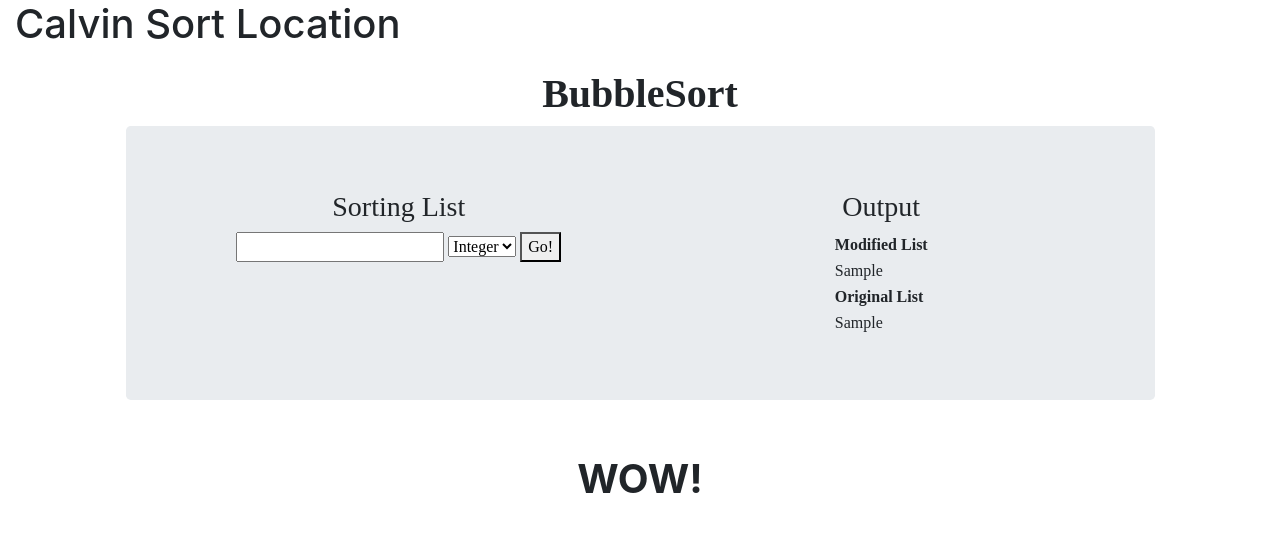
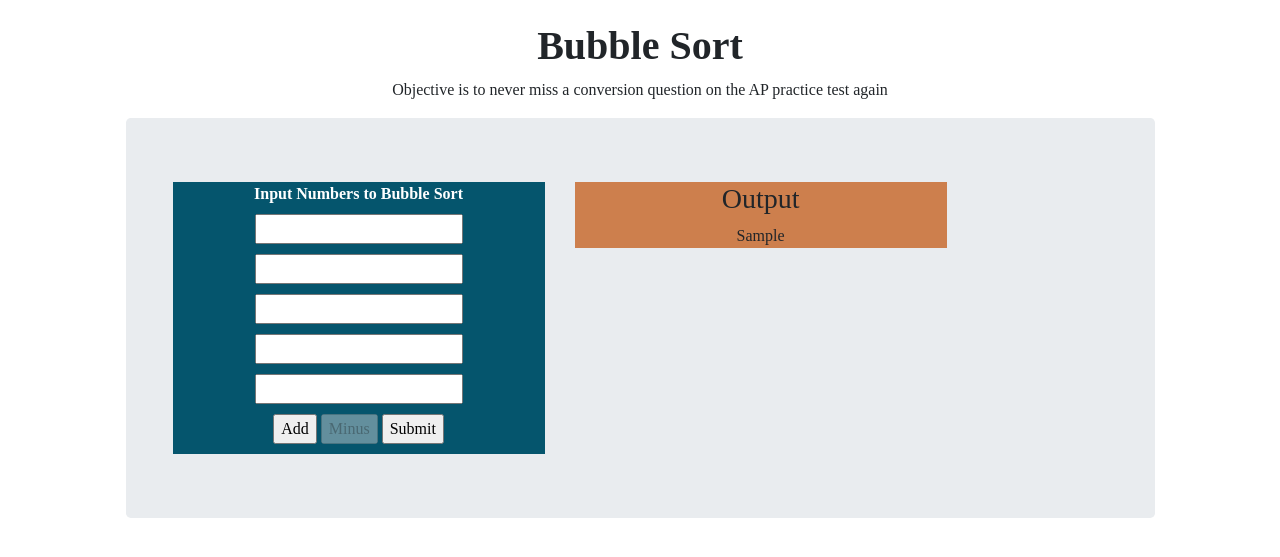
Before and after one commit to kylem314/p3-web-error-project, a Flask app: template minilabs/calvinminilab/templates/bubblesort.html in a window 1280 px wide. Shown: the part 56-613 px from the top of the page. Run offline with Flask 2, Linux system fonts and the light colour scheme; the template is opened without the code that fills it: most values are stand-ins (such as "Sample title", 1, 10 or a date in 2020); some libraries are stand-ins or nearby versions.

Commit message:
further organization and edits to other files to compensate

```diff
--- a/minilabs/calvinminilab/templates/bubblesort.html
+++ b/minilabs/calvinminilab/templates/bubblesort.html
@@ -1,68 +1,148 @@
 <!DOCTYPE html>
 {% extends "easter.html" %}
 {{ super() }}
-<html lang="en">
 <head>
   <meta charset="UTF-8">
-  <title>{% block title %}Calvin{% endblock %}</title>
+  <title>{% block title %}Bubble Sort{% endblock %}</title>
+
+  <style>
+    .single {
+      background-color: #6969AC;
+      color: white;
+    }
+  </style>
 </head>
+
 {% block content %}
-<h1 style="margin-left: 15px">Calvin Sort Location</h1>
 <div class="container">
 
   <div class="center-block" style="margin: 2% 5% 5%; font-family: gilroy,serif;">
     <!-- Title -->
     <div class="col-12" style="text-align: center;">
-      <h1><strong>BubbleSort</strong></h1>
+      <h1><strong>Bubble Sort</strong></h1>
+      <p>Objective is to never miss a conversion question on the AP practice test again</p>
     </div>
 
     <!-- Input and Content -->
     <div class="jumbotron text-center row">
-      <div class="col-md-6">
-        <h3>Sorting List</h3>
-        <form id="stringForm" action="/BubbleSort" method="POST" >
-          <input name="string" id="string" type="text">
-          <select id="select" name="select" required>
-            <option value="integer">Integer</option>
-            <option value="string">String</option>
+      <!-- Input -->
+      <!-- color pallet I am using: https://coolors.co/30292f-413f54-5f5aa2-355691-3f4045-->
+      <div class="col-md-5">
+        <div id="multi" style="background-color: #05556D">
+          <form action="{{ url_for('calvinminilab.bubblesort') }}" method="post">
+            <label style="color: #FFFFFF"><b>Input Numbers to Bubble Sort</b></label>
+            <g id="multi_input">
+              <input style="margin-bottom: 10px" name="user_input1" type="number">
+              <input style="margin-bottom: 10px" name="user_input2" type="number">
+              <input style="margin-bottom: 10px" name="user_input3" type="number">
+              <input style="margin-bottom: 10px" name="user_input4" type="number">
+              <input style="margin-bottom: 10px" name="user_input5" type="number">
+            </g>
+            <br>
+            <input type="button" id="button_add" value="Add">
+            <input type="button" id="button_minus" value="Minus" disabled>
+            <input type="number" id="newbox_counter" name="newbox_counter" hidden>
+            <input style="margin-bottom: 10px" type="submit" class="button" value="Submit">
+          </form>
+        </div>
+      </div>
 
-          </select>
-          <button>Go!</button>
-        </form>
-      </div>
-      <div class="col-md-6">
-        <h3>Output</h3>
-        <!-- Number, List table -->
-        <table class="mx-auto">
-          <tr>
-            <th scope="row">Modified List</th>
-          </tr>
-          <tr>
-            <td>{{output_list}}</td>
-          </tr>
-          <tr>
-            <th scope="row">Original List</th>
-          </tr>
-          <tr>
-            <td>{{original_list}}</td>
-          </tr>
-        </table>
+      <!-- Content-->
+      <!-- Color Pallet: https://coolors.co/313715-d16014-939f5c-bbce8a-e2f9b8-->
+
+
+      <div class="col-md-5">
+        <div style="background-color: #CD7F4D">
+          <h3>Output</h3>
+          <p>{{output_list}}</p>
+        </div>
       </div>
     </div>
-
   </div>
 
 </div>
-<div class="col-12" style="text-align: center;">
-  <h1><strong>WOW!</strong></h1>
 </div>
-<style>
-    table, td, th {
-        border: 1px solid var(--dblue);
+
+<script type="text/javascript">
+  var numbAddedBoxes = 4; //follows the already number of added boexes
+
+  var updateValue = document.getElementById("newbox_counter");
+  updateValue.value = 0;
+
+  var addButton = document.getElementById("button_add");
+  var minusButton = document.getElementById('button_minus');
+
+  const element_group = document.getElementById("multi_input"); //this is the group of the text boxes
+
+  function createExtra(){
+    for (i = 0; i < numbAddedBoxes; i++) {
+      new_box = document.createElement('input');
+      var idButton = "user_input" +String(i)
+      console.log("getting the new idName" + String(idButton))
+      new_box.setAttribute("id", idButton); //defining the id for the box
+      element_group.appendChild(new_box);
     }
-    td, th {
-        text-align:left;
+  }
+
+  function addBox() {
+    var i = numbAddedBoxes + 1
+    var idButton = "user_input" +String(i)
+
+    new_box = document.createElement('input');
+    new_box.type = 'number';
+    new_box.name = idButton;
+    new_box.style.marginBottom ='10px';
+
+    console.log("getting the new idName: " + String(idButton));
+    new_box.setAttribute("id", idButton); //defining the id for the box
+    element_group.appendChild(new_box);
+
+    updateValue.value = Number(updateValue.value) + Number(1);
+    console.log(updateValue.value)
+  }
+
+  function removeBox() {
+    //getting the id of the last box added
+    var i = numbAddedBoxes
+    var idRemove = "user_input" +String(i)
+    console.log("removing" + String(idRemove))
+    var removeButton = document.getElementById(idRemove)
+    //removing the box
+    //element_group.removeChild(removeButton);
+    removeButton.remove();
+    //var numbAddedBoxes = numbAddedBoxes - 1;
+  }
+
+  // listneres to add the number of text boxes
+  addButton.addEventListener("click", function(){
+    numbAddedBoxes = numbAddedBoxes + 1
+    console.log(numbAddedBoxes)
+    //createExtra()
+    addBox()
+  }, false);
+
+  // listners to minus the number of added buttons
+  minusButton.addEventListener('click', function(){
+    if ( numbAddedBoxes == 0 ){
+      // if the number of added boxes = 0 keep zero
+      numbAddedBoxes = 0
+    } else {
+      // if the number of added boxes is not zero then minus one
+      numbAddedBoxes = numbAddedBoxes - 1
+      console.log(numbAddedBoxes)
     }
-</style>
+    removeBox();
+    //createExtra();
+  }, false);
+
+  //creating the text box
+  // new_box = document.createElement('input');
+  // new_box.setAttribute("id", "user_input6"); //defining the id for the box
+
+  //element_group.appendChild(new_box); // adding new text box to the end of the group
+
+  //last_box = document.getElementById("user_input5");
+  //element.insertBefore(new_box,last_box);
+
+</script>
 {% endblock %}
-</html>
--- a/minilabs/calvinminilab/templates/landingpage.html
+++ b/minilabs/calvinminilab/templates/landingpage.html
@@ -11,7 +11,7 @@
 <h1>Calvin Mini Lab Location</h1>
 <a href="{{ url_for('calvinminilab.meatgrinder') }}">List Lab</a>
 <br>
-<a href="{{ url_for('calvinminilab.bubbleSort') }}">Bubble Sort Lab</a>
+<a href="{{ url_for('calvinminilab.bubblesort') }}">Bubble Sort Lab</a>
 </body>
 {% endblock %}
 </html>
--- a/minilabs/kyleminilab/__init__.py
+++ b/minilabs/kyleminilab/__init__.py
@@ -1,6 +1,6 @@
 from flask import Blueprint, render_template
 from flask import request
-from minilabs.kyleminilab import classes
+
 
 kyleminilab_bp = Blueprint('kyleminilab', __name__,
                             template_folder='templates',)
```
Also changed, not shown: minilabs/calvinminilab/algo/bubblesort.py (added, +78 -0 lines), minilabs/calvinminilab/app.py (+27 -27 lines), minilabs/calvinminilab/bubblesort.py (deleted, +0 -84 lines), minilabs/calvinminilab/algo/minilab.py (renamed from minilabs/calvinminilab/minilab.py).
